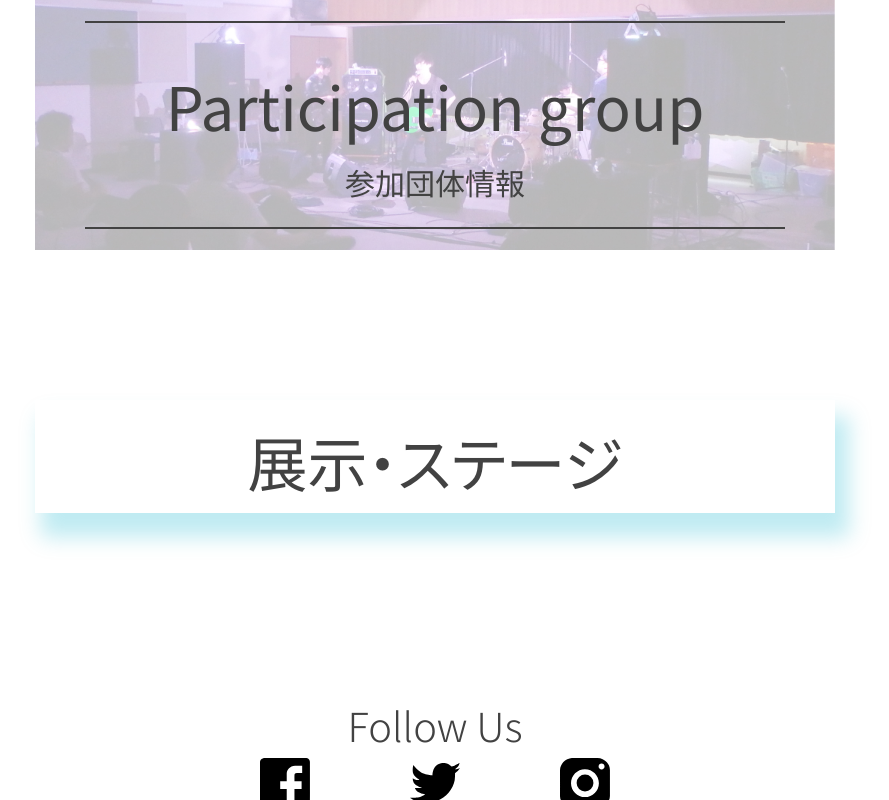
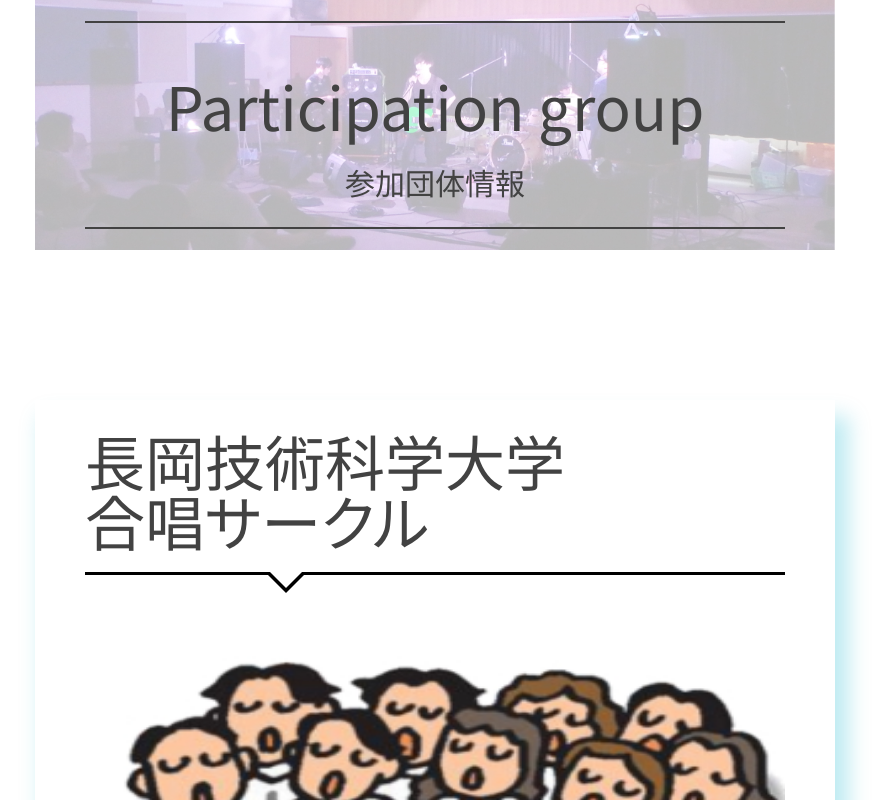
Before and after one commit to NUTFes/HomePage2022, a Next.js app: page /participation_group_infor in a window 1280 px wide. Shown: the top 800 px of the page, without its empty margins (205-1094 px from the left). Built offline with nearby package versions, Linux system fonts and the light colour scheme.

Commit message:
[dev/issue58] 少し修正

```diff
--- a/src/pages/participation_group_infor.tsx
+++ b/src/pages/participation_group_infor.tsx
@@ -4,6 +4,7 @@
 import Sns from "../components/common/Sns";
 import Group_title from "../components/common/Group_title ";
 import Group_card from "../components/common/Group_card";
+import Group_courus from "../components/common/Group_courus";
 
 const Home: NextPage = () => {
   return (
@@ -19,7 +20,7 @@
         />
       </Head>
       <Group_title />
-      <Group_card />
+      <Group_courus/>
       <Sns />
       <Footer />
     </>
```
